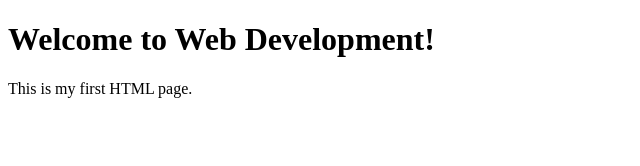
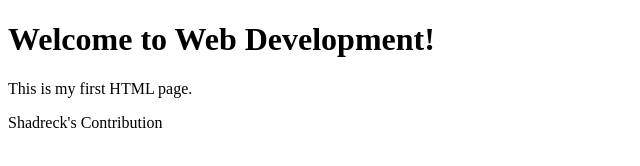
Before and after one commit to Karenkamulosu/web-dev-lab, a plain HTML site: page index.HTML in a window 1280 px wide. Shown: the whole page, without its empty margins (0-640 px from the left). Drawn offline with Linux system fonts and the light colour scheme.

Commit message:
added P1 in index.HTML

```diff
--- a/index.HTML
+++ b/index.HTML
@@ -9,5 +9,6 @@ initial-scale=1.0">
 <body>
 <h1>Welcome to Web Development!</h1>
 <p>This is my first HTML page.</p>
+<p1>Shadreck's Contribution</p1>
 </body>
 </html>
```
